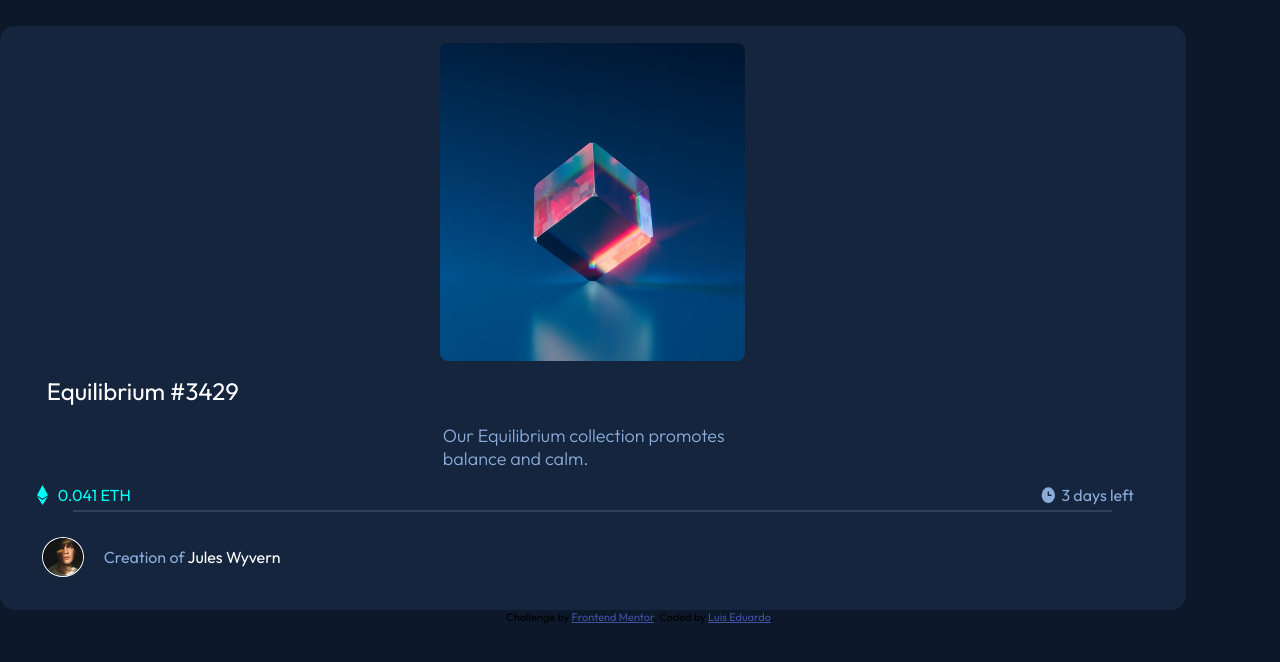
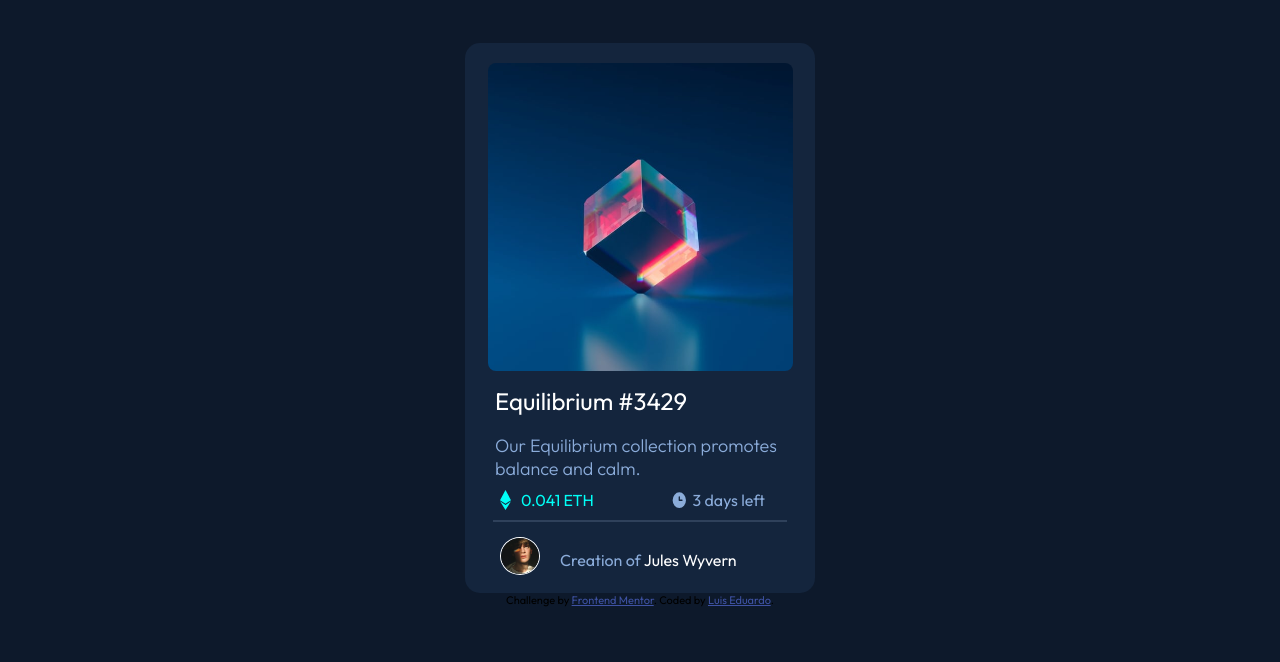
Before and after one commit to luiseduardo85/nft-card, a plain HTML site: page index.html in a window 1280 px wide. Drawn offline with Linux system fonts and the light colour scheme.

Commit message:
Update style.css
Update all CSS

```diff
--- a/style.css
+++ b/style.css
@@ -1,6 +1,7 @@
 *{
     margin: 0;
     padding: 0;
+    box-sizing: border-box;
 }
 
 body{
@@ -15,11 +16,13 @@ body{
 
 .main-container{
     width: 100%;
-
+    display: flex;
+    justify-content: center;
+    align-items: center;
 }
 
 .card{
-    padding: 1.05rem;
+    padding: 1.25rem;
     border-radius: 15px;
     background-color: hsl(216, 50%, 16%);
     width: 350px;
@@ -32,7 +35,7 @@ body{
 .center{
     background-image: url("./images/image-equilibrium.jpg");
     width: 305px;
-    height: 318px;
+    height: 308px;
     background-position: center;
     background-size: cover;
     border-radius: 8px;
@@ -53,7 +56,7 @@ body{
 
 .title{
     width: 100%;
-    margin: 15px 30px 8px 30px;
+    margin: 15px 12px 8px 10px;
     color: hsl(0, 0%, 100%);
     font-weight: 400;
 }
@@ -67,12 +70,12 @@ body{
     font-size: 18px;
     font-weight: 300;
     color: hsl(215, 51%, 70%);
-    margin: 10px 30px;
+    margin: 10px;
     width: 300px;
 }
 
 .element{
-    margin: 5px;
+    margin-bottom: 10px;
     width: 100%;
     display: flex;
     align-content: flex-start;
@@ -92,7 +95,7 @@ body{
 .days{
     margin-right: 30px;
     display: flex;
-    gap: 4px;
+    gap: 5px;
 }
 
 .days-left{
@@ -101,7 +104,7 @@ body{
 
 hr{
     border: 1px solid hsl(215, 32%, 27%);
-    width: 90%;
+    width: 95%;
 }
 
 .footer-card{
@@ -109,11 +112,11 @@ hr{
     display: flex;
     align-items: center;
     align-content: center;
-    margin: 25px;
+    margin: 15px 10px 12px 15px;
 }
 
 .footer-card > img{
-    margin-bottom: 10px;
+    margin-bottom: 18px;
     width: 40px;
     height: 38px;
     border: 1px solid white;
@@ -151,8 +154,3 @@ h2{
     }
 
 }
-    .card {
-        width: 90%;
-    }
-
-}
```
